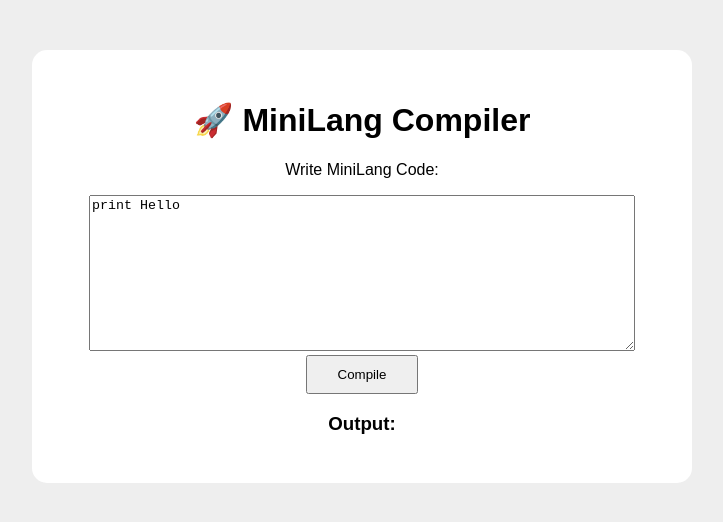
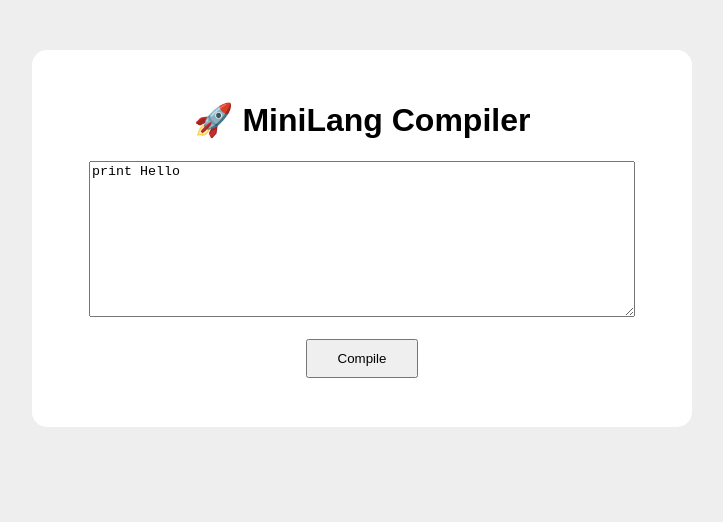
Before and after one commit to medha123498/minilang-compiler, a plain HTML site: page index.html in a window 1280 px wide. Shown: the whole page, without its empty margins (278-1001 px from the left). Drawn offline with Linux system fonts and the light colour scheme.

Commit message:
Refactor MiniLang code input and output sections
Updated the textarea for MiniLang code input and modified the output display elements.

```diff
--- a/index.html
+++ b/index.html
@@ -11,22 +11,15 @@
 
 <h1>🚀 MiniLang Compiler</h1>
 
-<p>Write MiniLang Code:</p>
+<textarea id="code">print Hello</textarea>
 
-<textarea id="code">
-print Hello
-</textarea>
-
-<br>
+<br><br>
 
 <button onclick="compile()">Compile</button>
 
-<h3>Output:</h3>
-
-<p id="result"></p>
+<h3 id="result"></h3>
 
 </div>
-
 
 <script src="script.js"></script>
 
```
